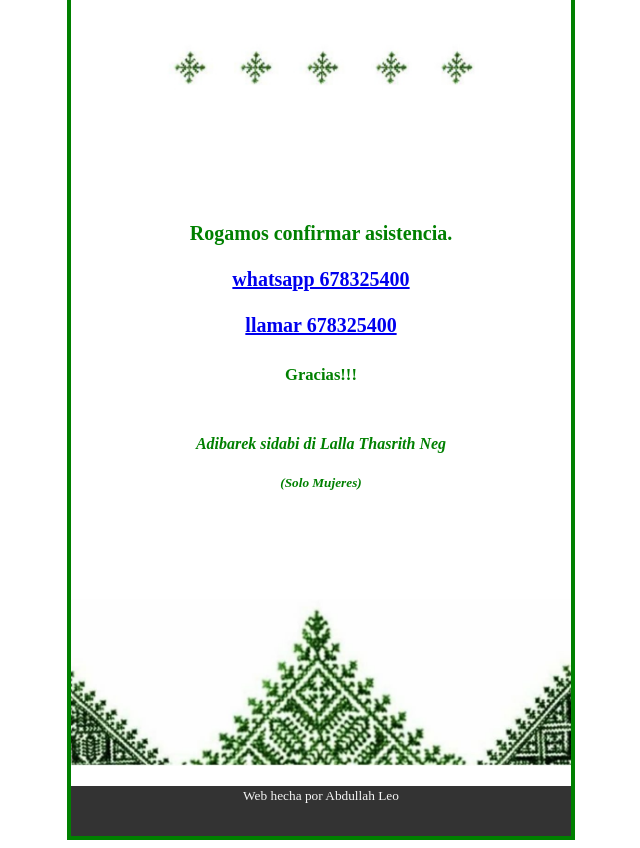
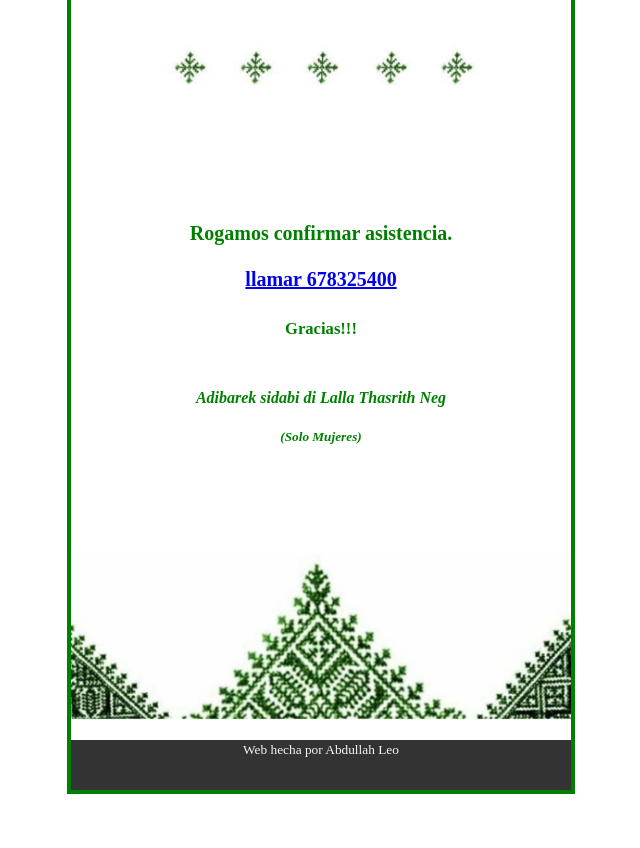
Before and after one commit to abdullahLeo/henna, a plain HTML site: page index.html in a window 1280 px wide. Shown: the part 3802-4650 px from the top of the page, without its empty margins (319-959 px from the left). After the commit the page ends 4604 px from the top, so only its background shows below. Drawn offline with Linux system fonts and the light colour scheme.

Commit message:
Update index.html

```diff
--- a/index.html
+++ b/index.html
@@ -91,10 +91,7 @@
 
     <h4> Rogamos confirmar asistencia.<br><br>
 
-	    <a href="https://api.whatsapp.com/send? phone=+34678325400">
-		  whatsapp 678325400
-	    </a>
-	   <br><br>
+
           <a href="tel:+34678325400">
 		  llamar 678325400
 	    </a>
```
